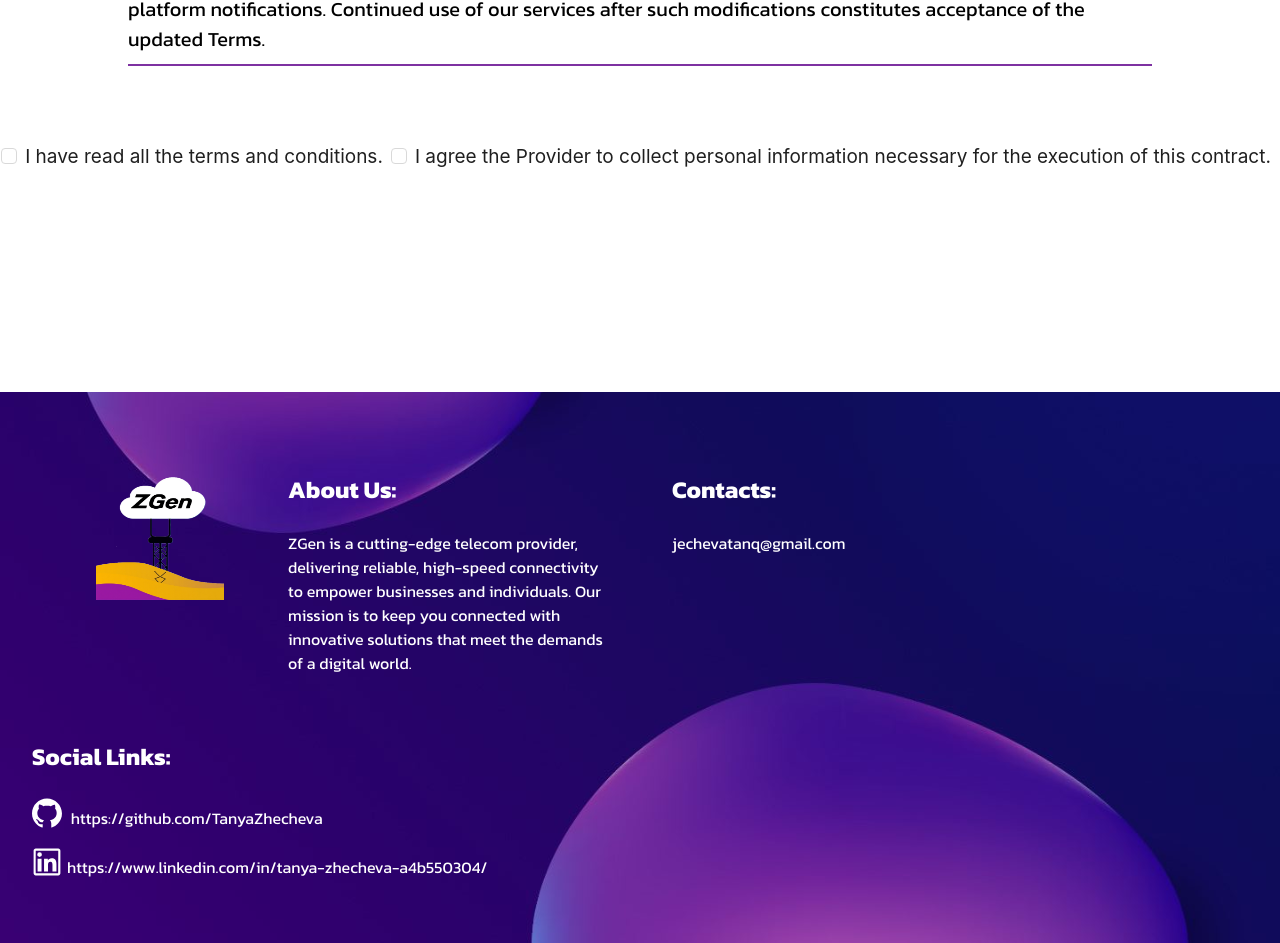
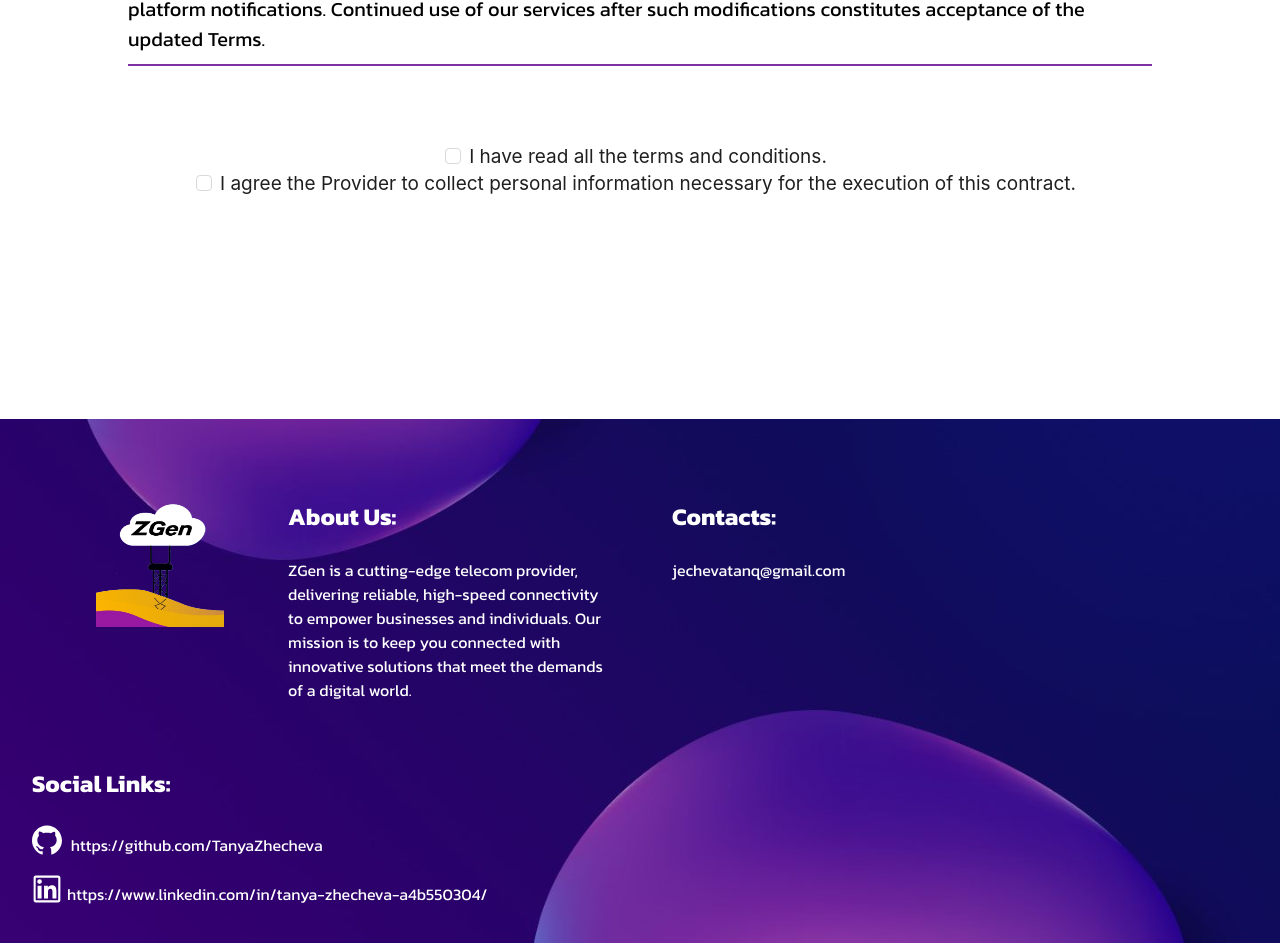
Before and after one commit to MyPersonalProjects-hehe/Z-Gen-client, a React (Vite) app: page /platformSign/1/1/1/1/1 in a window 1280 px wide. Shown: the part 1469-2412 px from the top of the page. Built offline with nearby package versions, Linux system fonts and the light colour scheme; a web font is replaced by a local one.

Commit message:
center checkbox

```diff
--- a/src/App.scss
+++ b/src/App.scss
@@ -90,5 +90,7 @@
 }
 
 .checkbox {
-  text-align: center;
+  display: flex;
+  flex-direction: column;
+  align-items: center;
 }
```
